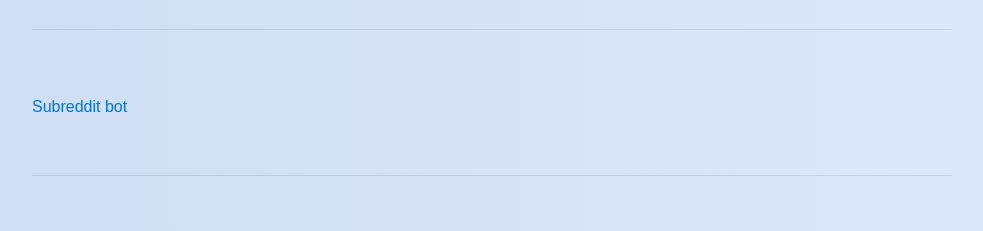
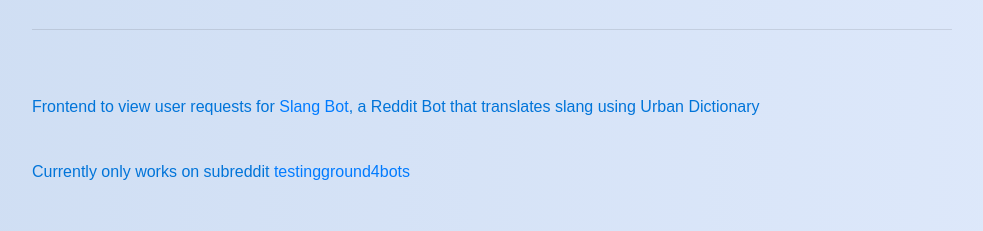
Before and after one commit to cbaron3/slang-bot, a Vue app: page / in a window 1280 px wide. Shown: the part 121-352 px from the top of the page, without its empty margins (53-1036 px from the left). Built offline with nearby package versions, Linux system fonts and the light colour scheme; no server answers; a web font is replaced by a local one.

Commit message:
Updated intro html

```diff
--- a/src/components/Table.vue
+++ b/src/components/Table.vue
@@ -7,7 +7,8 @@
         <hr>
         <br>
         <div class="intro">
-            <p>Subreddit bot</p>
+            <p>Frontend to view user requests for <a href='https://github.com/cbaron3/reddit-bot'>Slang Bot</a>, a Reddit Bot that translates slang using Urban Dictionary</p>
+            <p>Currently only works on subreddit <a href='https://www.reddit.com/r/testingground4bots/'>testingground4bots</a></p>
         </div>
         <br>
         <hr>
```
